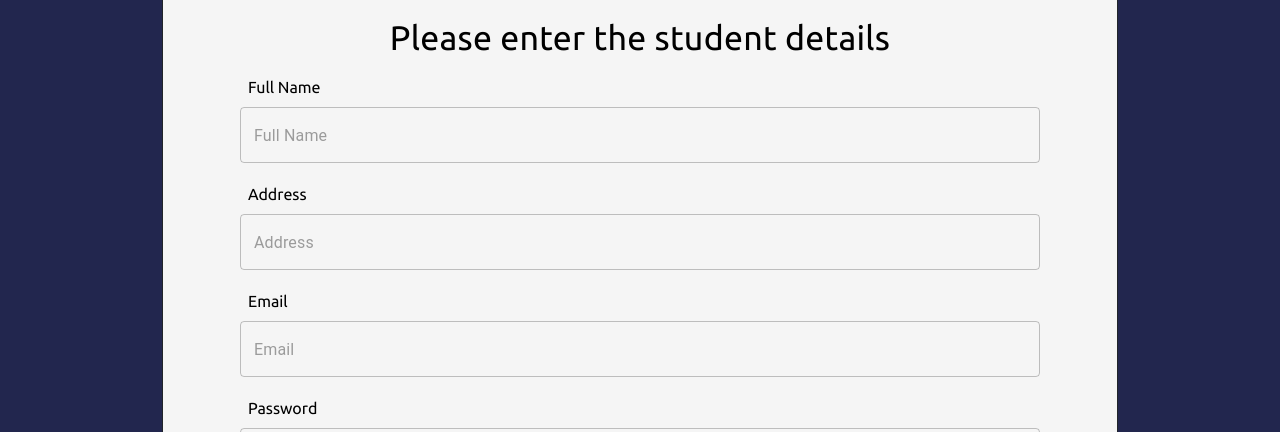
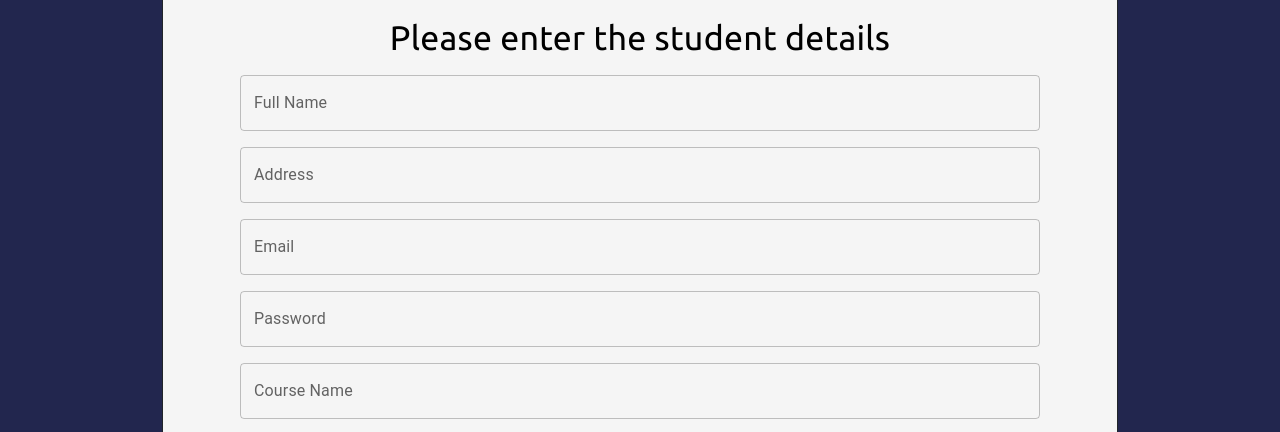
Before and after one commit to DeonVosloo/springboot-java-project, a React (Create React App) app in the folder app/: page / in a window 1280 px wide. Shown: the part 520-952 px from the top of the page. Built offline with nearby package versions, Linux system fonts and the light colour scheme; no server answers.

Commit message:
Add Student Form is now properly  adding a new student to database

```diff
--- a/app/src/components/forms/AddStudentForm.jsx
+++ b/app/src/components/forms/AddStudentForm.jsx
@@ -4,10 +4,10 @@ import Box from '@mui/material/Box';
 import Grid from '@mui/material/Grid';
 import Typography from '@mui/material/Typography';
 import FormControl, { useFormControl } from '@mui/material/FormControl';
-import OutlinedInput from '@mui/material/OutlinedInput';
 import FormHelperText from '@mui/material/FormHelperText';
 import Button from '@mui/material/Button'
-
+import { useState } from 'react';
+import TextField from '@mui/material/TextField'
 
 
 function MyFormHelperText(props) {
@@ -26,13 +26,56 @@ function MyFormHelperText(props) {
 
 function AddStudentForm() {
 
+  const [students, setStudents] = useState([]);
+
+  let addStudent = async () => {
+    console.log(student.name + " " + student.address + " " + student.email + " " + student.password + " " + student.course);
+    await fetch(`/api/save-student`, {
+      method: 'POST',
+      body: JSON.stringify(student),
+      headers: {
+        'Accept': 'application/json',
+        'Content-Type': 'application/json',
+        "Access-Control-Allow-Origin": "*",
+        "Access-Control-Allow-Headers": "X-Requested-With"
+      },
+    }).then(response => response.json(),
+    console.log("added student: " + student)
+    )}
+
   let student = {
-    name: "",
+    fullName: "",
     address: "",
     email: "",
     password: "",
-    courseName: ""
-  }
+    courseName: "",
+  };
+
+  let handleNameChange = (e) =>
+  {
+    student.fullName = e.target.value;
+  };
+
+  let handleAddressChange = (e) =>
+  {
+    student.address = e.target.value;
+  };
+
+  let handleEmailChange = (e) =>
+  {
+    student.email = e.target.value;
+  };
+  let handlePasswordChange = (e) =>
+  {
+    student.password = e.target.value;
+  };
+  let handleCourseChange = (e) =>
+  {
+    student.courseName = e.target.value;
+  };
+
+
+
   return (
     <div>
         <Appheader/>
@@ -46,54 +89,35 @@ function AddStudentForm() {
                             <Typography variant="h4" color="initial" sx={{fontFamily: `Ubuntu, sans-serif`, marginTop: "1%"}}>Please enter the student details</Typography>
                         </Grid>
                         <Grid item xs={11.3}>
-                            <Box component="form" noValidate autoComplete="off">
-                                <FormControl sx={{ width: 800, maxWidth: '100%', fontFamily: `Ubuntu, sans-serif` }}>
-                                  <Typography variant="p" color="initial" sx={{
-                                    display: "flex", justifyContent: "flex-start", paddingLeft: "1%", paddingBottom: "1%", fontFamily: `Ubuntu, sans-serif`
-                                    }}>Full Name</Typography>
-                                    <OutlinedInput placeholder="Full Name" variant="standard" />
-                                    <MyFormHelperText hintText="" focusedText="Currently Typing the students name" />
-                                </FormControl>
-                            </Box>
-                        </Grid>
-                        <Grid item xs={11.3}>
-                          <Box component="form" noValidate autoComplete="off">
-                            <FormControl sx={{ width: 800, maxWidth: '100%', fontFamily: `Ubuntu, sans-serif` }}>
-                                <Typography variant="p" color="initial" sx={{display: "flex", justifyContent: "flex-start", paddingLeft: "1%", paddingBottom: "1%"}}>Address</Typography>
-                                <OutlinedInput placeholder="Address" variant="standard" />
-                                <MyFormHelperText hintText="" focusedText="Currently Typing the students Address" />
-                            </FormControl>
+                        <Box>
+                              <TextField id="" label="Full Name" onChange={handleNameChange} sx={{ width: 800, maxWidth: '100%', fontFamily: `Ubuntu, sans-serif` }}/>
                           </Box>
                         </Grid>
                         <Grid item xs={11.3}>
-                          <Box component="form" noValidate autoComplete="off">
-                            <FormControl sx={{ width: 800, maxWidth: '100%', fontFamily: `Ubuntu, sans-serif` }}>
-                                <Typography variant="p" color="initial" sx={{display: "flex", justifyContent: "flex-start", paddingLeft: "1%", paddingBottom: "1%"}}>Email</Typography>
-                                <OutlinedInput placeholder="Email" variant="standard" />
-                                <MyFormHelperText hintText="" focusedText="Currently Typing the students Email" />
-                            </FormControl>
+                          <Box>
+                              <TextField id="" label="Address" onChange={handleAddressChange} sx={{ width: 800, maxWidth: '100%', fontFamily: `Ubuntu, sans-serif` }}/>
                           </Box>
                         </Grid>
                         <Grid item xs={11.3}>
-                          <Box component="form" noValidate autoComplete="off">
-                            <FormControl sx={{ width: 800, maxWidth: '100%', fontFamily: `Ubuntu, sans-serif` }}>
-                                <Typography variant="p" color="initial" sx={{display: "flex", justifyContent: "flex-start", paddingLeft: "1%", paddingBottom: "1%"}}>Password</Typography>
-                                <OutlinedInput placeholder="Password" variant="standard" />
-                                <MyFormHelperText hintText="" focusedText="Currently Typing the students Password" />
-                            </FormControl>
+                        <Box>
+                              <TextField id="" label="Email" onChange={handleEmailChange} sx={{ width: 800, maxWidth: '100%', fontFamily: `Ubuntu, sans-serif` }}/>
                           </Box>
+                        </Grid>
+                        <Grid item xs={11.3}>
+                          <Box>
+                              <TextField id="" label="Password" type={"password"} onChange={handlePasswordChange} sx={{ width: 800, maxWidth: '100%', fontFamily: `Ubuntu, sans-serif` }}/>
+                          </Box>
+
                         </Grid>
                         <Grid item xs={11.3}>
                           <Box component="form" noValidate autoComplete="off">
                             <FormControl sx={{ width: 800, maxWidth: '100%', marginBottom: "1%", fontFamily: `Ubuntu, sans-serif` }}>
-                                <Typography variant="p" color="initial" sx={{display: "flex", justifyContent: "flex-start", paddingLeft: "1%", paddingBottom: "1%"}}>Course name</Typography>
-                                <OutlinedInput placeholder="Course name" variant="standard" />
-                                <MyFormHelperText hintText="" focusedText="Currently Typing the students Course Name" />
+                            <TextField id="" label="Course Name" onChange={handleCourseChange} sx={{ width: 800, maxWidth: '100%', fontFamily: `Ubuntu, sans-serif` }}/>
 
                                 <Button variant="contained" sx={{
                                   maxWidth: "100%", width: "70%", height: 41, bgcolor: "green", marginBottom: "3%", marginTop: "4%", marginLeft: "15%",
                                   display: "flex", justifyContent: "center"
-                                  }} >
+                                  }} onClick={(addStudent)}>
                                   <Typography variant="p" color="initial" sx={{fontFamily: `Ubuntu, sans-serif`}}>Add Student</Typography>
                                 </Button>
 
```
